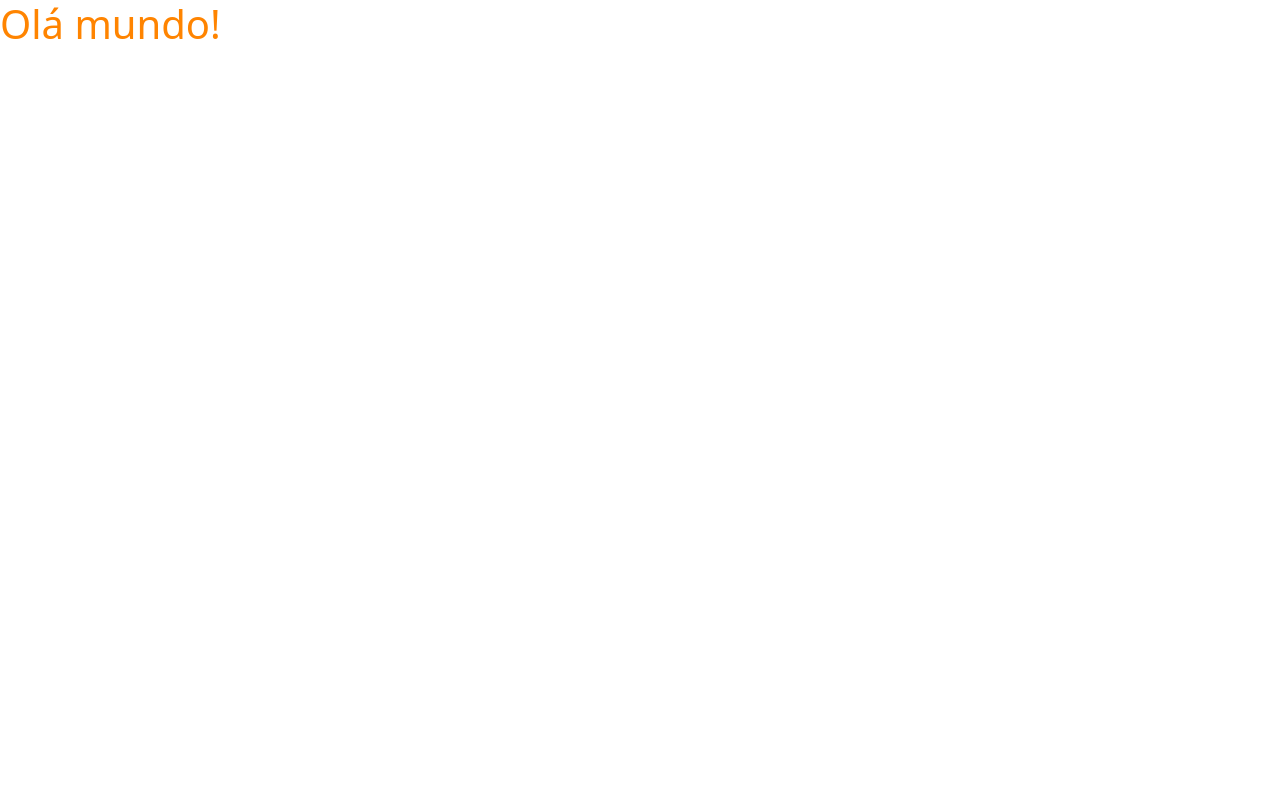
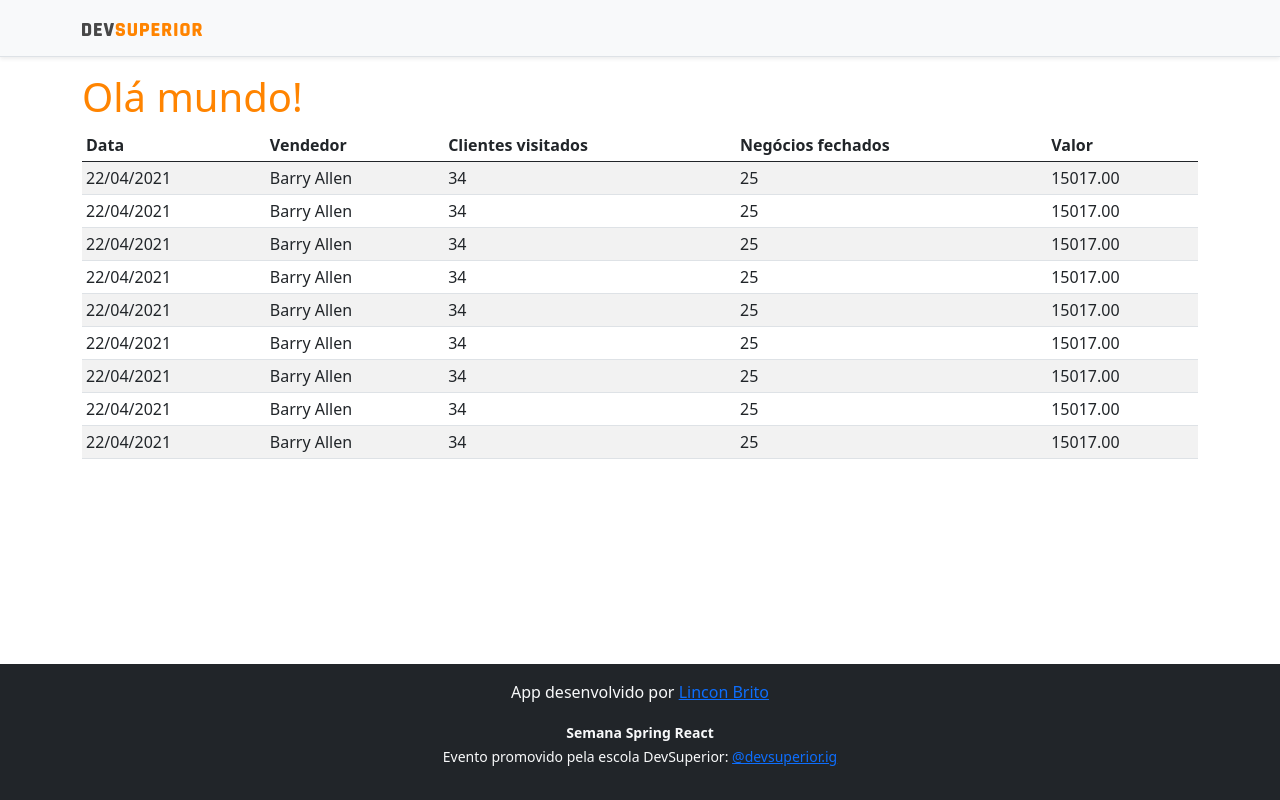
Before and after one commit to eulincon/projeto-sds3, a React (Create React App) app in the folder frontend/: page / in a window 1280 px wide. Built offline with nearby package versions, Linux system fonts and the light colour scheme.

Commit message:
Basic static components

```diff
--- a/frontend/src/App.tsx
+++ b/frontend/src/App.tsx
@@ -1,8 +1,17 @@
+import DataTable from 'components/DataTable'
+import Footer from 'components/Footer'
+import NavBar from 'components/Navbar'
+
 function App() {
 	return (
-		<div>
-			<h1 className='text-primary_'>Olá mundo!</h1>
-		</div>
+		<>
+			<NavBar />
+			<div className='container'>
+				<h1 className='text-primary_'>Olá mundo!</h1>
+				<DataTable />
+			</div>
+			<Footer />
+		</>
 	)
 }
 
--- /dev/null
+++ b/frontend/src/components/DataTable/index.tsx
@@ -0,0 +1,82 @@
+export default function DataTable() {
+	return (
+		<div className='table-responsive'>
+			<table className='table table-striped table-sm'>
+				<thead>
+					<tr>
+						<th>Data</th>
+						<th>Vendedor</th>
+						<th>Clientes visitados</th>
+						<th>Negócios fechados</th>
+						<th>Valor</th>
+					</tr>
+				</thead>
+				<tbody>
+					<tr>
+						<td>22/04/2021</td>
+						<td>Barry Allen</td>
+						<td>34</td>
+						<td>25</td>
+						<td>15017.00</td>
+					</tr>
+					<tr>
+						<td>22/04/2021</td>
+						<td>Barry Allen</td>
+						<td>34</td>
+						<td>25</td>
+						<td>15017.00</td>
+					</tr>
+					<tr>
+						<td>22/04/2021</td>
+						<td>Barry Allen</td>
+						<td>34</td>
+						<td>25</td>
+						<td>15017.00</td>
+					</tr>
+					<tr>
+						<td>22/04/2021</td>
+						<td>Barry Allen</td>
+						<td>34</td>
+						<td>25</td>
+						<td>15017.00</td>
+					</tr>
+					<tr>
+						<td>22/04/2021</td>
+						<td>Barry Allen</td>
+						<td>34</td>
+						<td>25</td>
+						<td>15017.00</td>
+					</tr>
+					<tr>
+						<td>22/04/2021</td>
+						<td>Barry Allen</td>
+						<td>34</td>
+						<td>25</td>
+						<td>15017.00</td>
+					</tr>
+					<tr>
+						<td>22/04/2021</td>
+						<td>Barry Allen</td>
+						<td>34</td>
+						<td>25</td>
+						<td>15017.00</td>
+					</tr>
+					<tr>
+						<td>22/04/2021</td>
+						<td>Barry Allen</td>
+						<td>34</td>
+						<td>25</td>
+						<td>15017.00</td>
+					</tr>
+					<tr>
+						<td>22/04/2021</td>
+						<td>Barry Allen</td>
+						<td>34</td>
+						<td>25</td>
+						<td>15017.00</td>
+					</tr>
+				</tbody>
+			</table>
+		</div>
+	)
+}
--- /dev/null
+++ b/frontend/src/components/Footer/index.tsx
@@ -0,0 +1,30 @@
+function Footer() {
+	return (
+		<footer className='footer mt-auto py-3 bg-dark'>
+			<div className='container'>
+				<p className='text-light'>
+					App desenvolvido por{' '}
+					<a href='https://zlincon.github.io' target='_blank' rel='noreferrer'>
+						Lincon Brito
+					</a>
+				</p>
+				<p className='text-light'>
+					<small>
+						<strong>Semana Spring React</strong>
+						<br />
+						Evento promovido pela escola DevSuperior:{' '}
+						<a
+							href='https://instagram.com/devsuperior.ig'
+							target='_blank'
+							rel='noreferrer'
+						>
+							@devsuperior.ig
+						</a>
+					</small>
+				</p>
+			</div>
+		</footer>
+	)
+}
+
+export default Footer
--- /dev/null
+++ b/frontend/src/components/Navbar/index.tsx
@@ -0,0 +1,12 @@
+import ImgDsDark from 'assets/img/ds-dark.svg'
+export default function NavBar() {
+	return (
+		<div className='d-flex flex-column flex-md-row align-items-center p-3 px-md-4 mb-3 bg-light border-bottom shadow-sm'>
+			<div className='container'>
+				<nav className='my-2 my-md-0 mr-md-3'>
+					<img src={ImgDsDark} alt='DevSuperior' width='120' />
+				</nav>
+			</div>
+		</div>
+	)
+}
```
Also changed, not shown: frontend/src/assets/img/ds-dark.svg (added).
